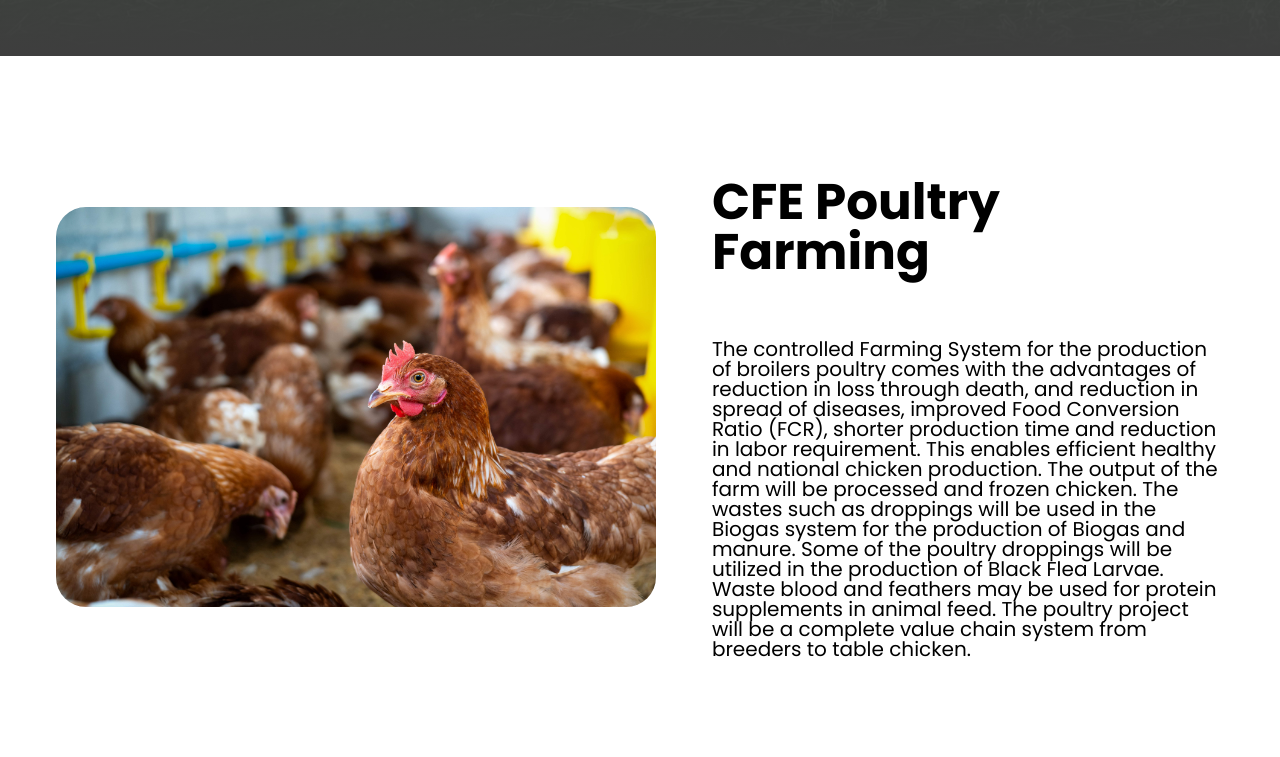
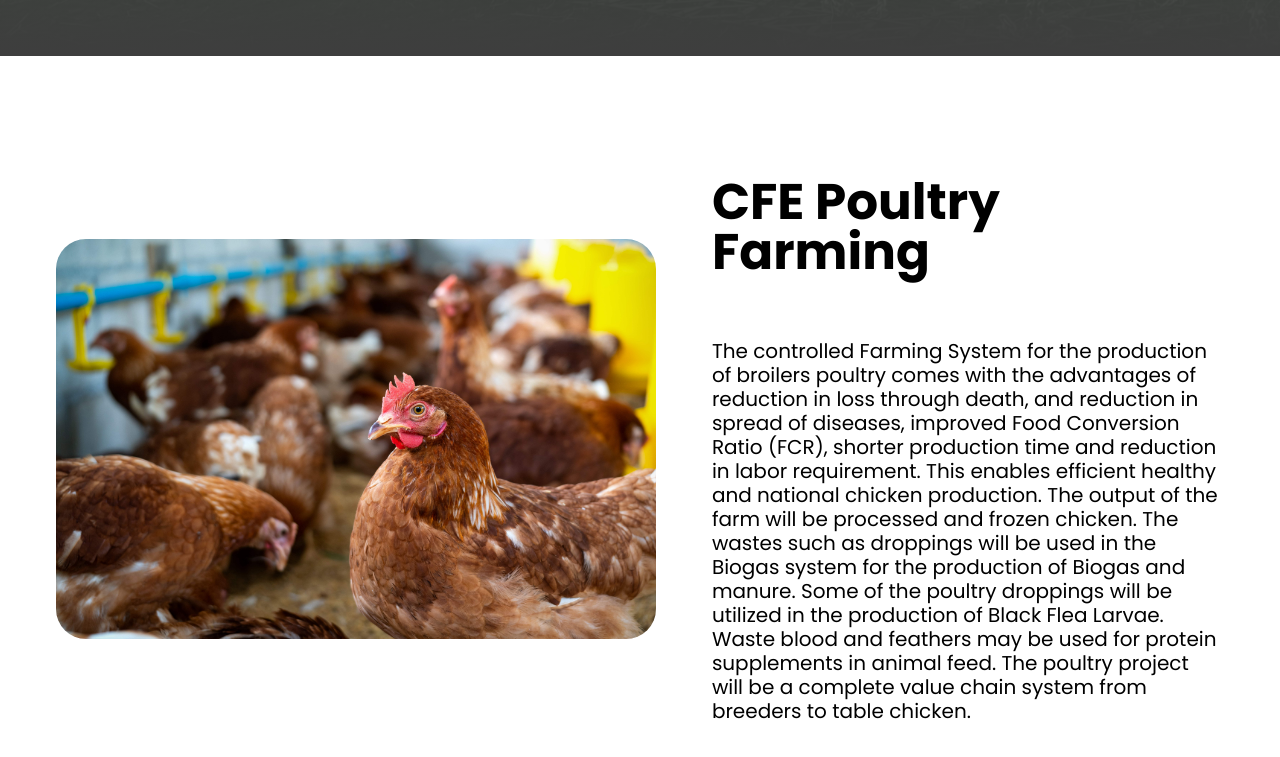
Before and after one commit to dcoder-x/vergiland, a React (Vite) app: page /services in a window 1280 px wide. Shown: the part 1560-2317 px from the top of the page. Built offline with nearby package versions, Linux system fonts and the light colour scheme.

Commit message:
optimized

```diff
--- a/src/styles/homesections.css
+++ b/src/styles/homesections.css
@@ -23,10 +23,11 @@
     font-size: 20px;
     text-align: left;
     width: 40%;
-    line-height: 1;
+
 }
 #homeSections .section-title{
     font-size: 50px;
+    line-height: 1;
 }
 #homeSections .section-img{
     border-radius: 30px;
```
